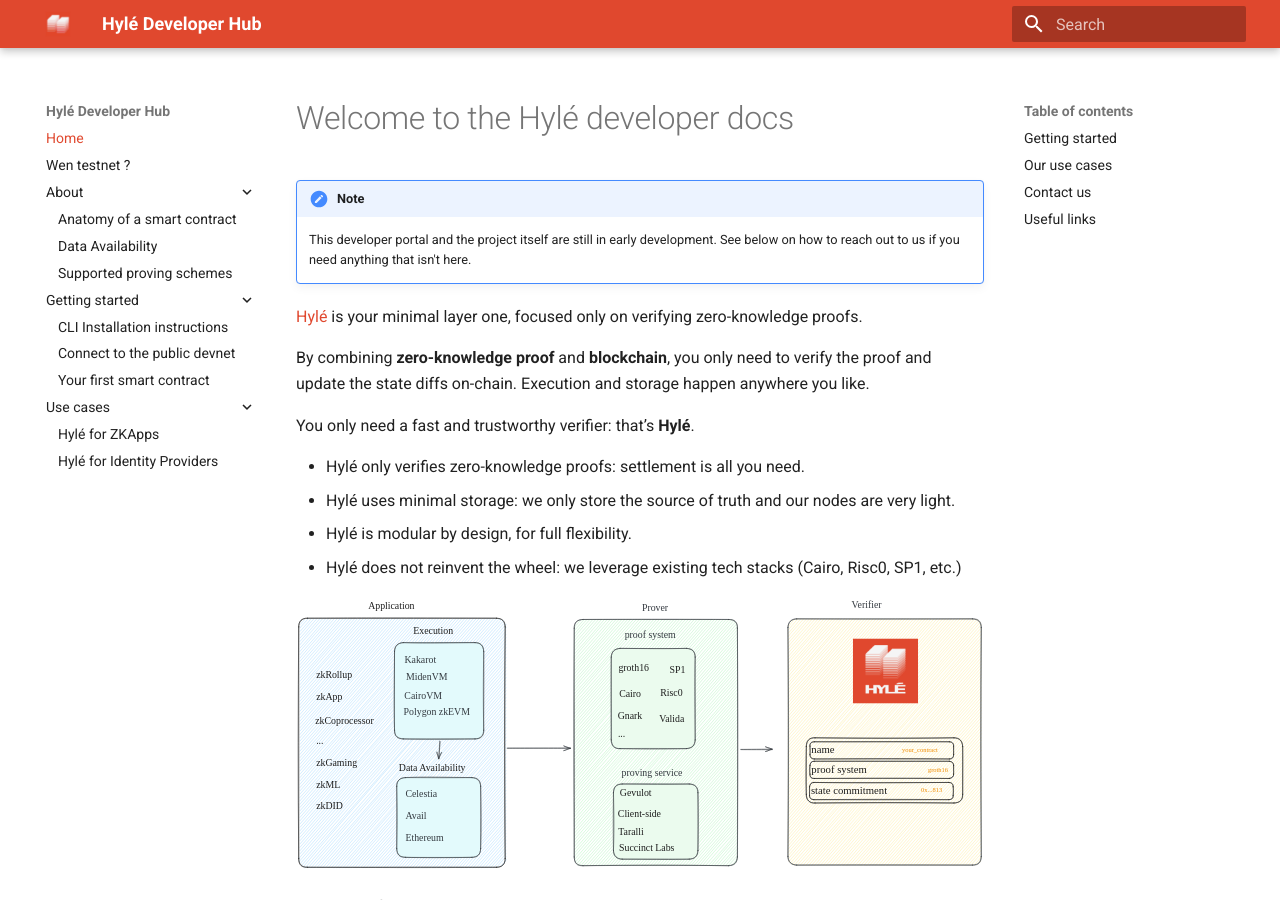
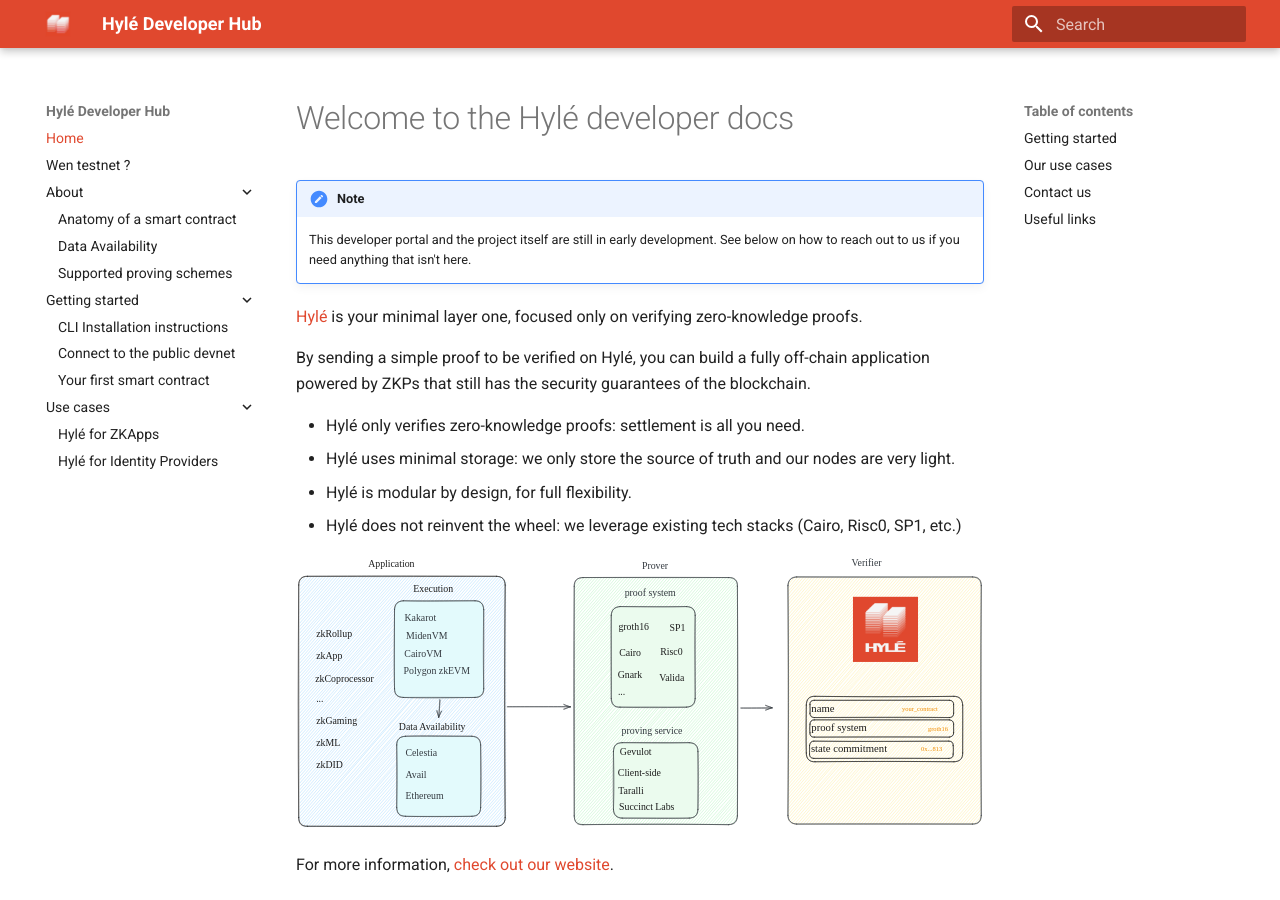
Before and after one commit to Hyle-org/devhub-hyle, an MkDocs documentation site: the page built from docs/index.md, in a window 1280 px wide and 900 px high. Built offline with MkDocs 1.6.1 and Material for MkDocs 9.7.7, drawn with Linux system fonts in a browser that asks for light colours.

Commit message:
Small rephrase, thanks Cécile

```diff
--- a/docs/index.md
+++ b/docs/index.md
@@ -10,9 +10,7 @@
 
 [Hylé](https://www.hyle.eu/) is your minimal layer one, focused only on verifying zero-knowledge proofs.
 
-By combining **zero-knowledge proof** and **blockchain**, you only need to verify the proof and update the state diffs on-chain. Execution and storage happen anywhere you like.
-
-You only need a fast and trustworthy verifier: that’s **Hylé**.
+By sending a simple proof to be verified on Hylé, you can build a fully off-chain application powered by ZKPs that still has the security guarantees of the blockchain.
 
 - Hylé only verifies zero-knowledge proofs: settlement is all you need.
 - Hylé uses minimal storage: we only store the source of truth and our nodes are very light.
```
